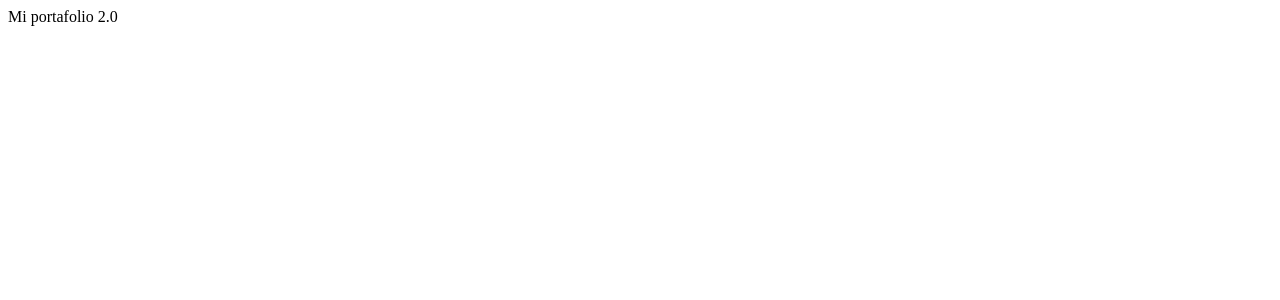
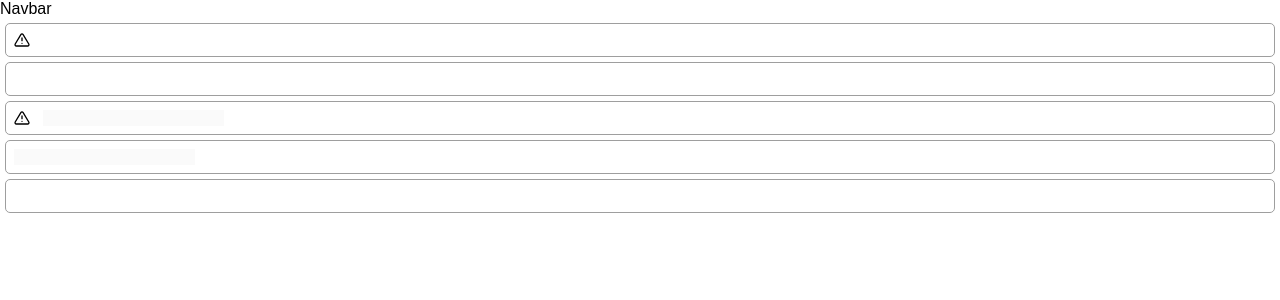
Before and after one commit to xsilvac/XimenaSilva, a React (Create React App) app: page / in a window 1280 px wide. Shown: the top 300 px of the page. Built offline with nearby package versions, Linux system fonts and the light colour scheme.

Commit message:
New atoms button and input

```diff
--- a/src/App.js
+++ b/src/App.js
@@ -1,10 +1,13 @@
 import React from 'react';
+import Navbar from './components/molecules/Navbar';
+import { CreateStyles } from './style/global';
 
 function App() {
   return (
-    <div className="App">
-      Mi portafolio 2.0
-    </div>
+    <>
+      <CreateStyles/>
+      <Navbar/>
+    </>
   );
 }
 
--- /dev/null
+++ b/src/components/atoms/Button.js
@@ -0,0 +1,91 @@
+import React from "react";
+import styled from "styled-components";
+
+const ContainerButton = styled.button`
+  border: none;
+  padding: 0.8em;
+  cursor: pointer;
+  border-radius: 1em;
+  font-size: 1rem;
+  background: ${({background}) =>background? background: "#fff"};
+  border: 1px solid #dcdfe6;
+  color: ${({color}) =>color? color: "#566074"};
+  user-select: none;
+  &:active {
+    box-shadow: 0 1px 1px 0 rgba(0, 0, 0, 0.15),
+      0 0 0 1px rgba(0, 0, 0, 0.1) inset;
+    color: black;
+    transform: translate3d(0, 1px, 0);
+  }
+  &:hover {
+    box-shadow: 0 1px 1px 0 rgba(0, 0, 0, 0.15),
+      0 0 0 1px rgba(0, 0, 0, 0.1) inset;
+    background: #f5f4f4;
+    transform: translate3d(0, 1px, 0);
+  }
+  &[disabled="disabled"],
+  &:disabled {
+    opacity: 0.5;
+    cursor: not-allowed;
+  }
+  &.btn-primary {
+    color: #fff;
+    background-image: linear-gradient(45deg, #0674db, #069cf9);
+    border: none;
+
+  }
+  &.btn-success {
+    color: #fff;
+    background-image: linear-gradient(45deg, #2eaa31, #3ec234);
+    border: none;
+  }
+  &.btn-danger {
+    color: white;
+    background-color: #E74C3C;
+    border: none;
+  }
+  &.btn-warning {
+    color: #383636;
+    background-color: #EEFC00;
+    border: none;
+  }
+  &.btn-small {
+    font-size: 13px;
+    padding: 0.78em;
+  }
+  &.btn-xsmall {
+    font-size: 12px;
+    padding: 0.7em;
+  }
+`;
+
+const Button = ({ text, variant, size, color, background, ...props }) => {
+  let variantClass = "";
+  if (variant === "primary") {
+    variantClass = "btn-primary";
+  } else if (variant === "secondary") {
+    variantClass = "btn-secondary";
+  } else if (variant === "success") {
+    variantClass = "btn-success";
+  } else if (variant === "danger") {
+    variantClass = "btn-danger";
+  } else if (variant === "warning") {
+    variantClass = "btn-warning";
+  } else {
+    variantClass = "btn-default";
+  }
+
+  if (size === "s") {
+    variantClass = variantClass + " btn-small";
+  } else if (size === "xs") {
+    variantClass = variantClass + " btn-xsmall";
+  }
+
+  return (
+    <ContainerButton color={color} background={background} {...props} className={variantClass}>
+      {text}
+    </ContainerButton>
+  );
+};
+
+export default Button;
--- /dev/null
+++ b/src/components/atoms/Input.js
@@ -0,0 +1,31 @@
+import React from "react";
+import styled from "styled-components";
+
+const ContainerInput = styled.div`
+  display: flex;
+  padding: 8px;
+  border-radius: 5px;
+  border: 1px solid #9e9e9e;
+  gap: 0.8em;
+  margin: 5px;
+`;
+const InputStyled = styled.input`
+  outline: none;
+  border: none;
+  font-size: 14px;
+  color: #2b2a2a;
+  input:disabled {
+    background: red;
+  }
+`;
+
+const Input = ({ type, icon, ...props }) => {
+  return (
+    <ContainerInput>
+      {icon ? icon : ""}
+      <InputStyled type={type ? type : "text"} {...props} />
+    </ContainerInput>
+  );
+};
+
+export default Input;
--- /dev/null
+++ b/src/components/molecules/Navbar.js
@@ -0,0 +1,28 @@
+import React from 'react';
+import styled from 'styled-components';
+import Button from '../atoms/Button';
+import Input from '../atoms/Input';
+import {FiAlertTriangle} from 'react-icons/fi'
+const Navbar = () => {
+  return (
+    <div>Navbar
+        {/* <Button text="Hola"/>
+        <Button text="Hola" color="#fff" background="purple"/>
+        <Button text="Hola" variant="primary"/>
+        <Button text="Hola" variant="success"/>
+        <Button text="Hola" variant="danger"/>
+        <Button text="Hola" variant="warning"/>
+        <Button text="Hola que tal" variant="danger" size="xs"/>
+        <Button text="Hola como estas" variant="warning" size="s"/>
+        <Button text="Nuevo archivo" disabled/> */}
+        <Input icon={<FiAlertTriangle/>}/>
+        <Input width="20%"/>
+        <Input icon={<FiAlertTriangle/>} disabled/>
+        <Input disabled />
+        <Input/>
+
+    </div>
+  )
+}
+
+export default Navbar
--- /dev/null
+++ b/src/style/global.js
@@ -0,0 +1,11 @@
+import { createGlobalStyle } from "styled-components";
+
+export const CreateStyles = createGlobalStyle`
+  * {
+    margin: 0;
+    padding: 0;
+    box-sizing: border-box;
+    font-family: 'Montserrat', sans-serif;
+    font-style: normal;
+  }
+`;
```
